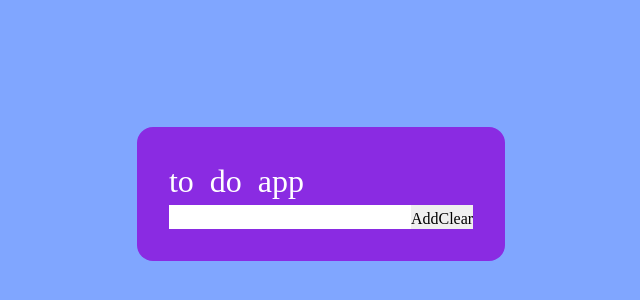
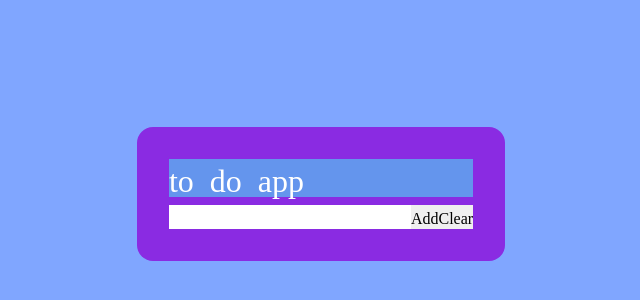
Before and after one commit to amirthenew/todoReact, a React (Create React App) app: page / in a window 1280 px wide. Shown: the part 206-506 px from the top of the page, without its empty margins (319-959 px from the left). Built offline with nearby package versions, Linux system fonts and the light colour scheme.

Commit message:
header styling

```diff
--- a/src/components/Header.jsx
+++ b/src/components/Header.jsx
@@ -1,8 +1,9 @@
 import React from 'react';
+import styles from '../components/Header.module.css'
 
 const Header = ()=>{
 
-return(<h2>
+return(<h2 className={styles.header}>
     to do app
     </h2>)
 
--- /dev/null
+++ b/src/components/Header.module.css
@@ -0,0 +1,3 @@
+.header {
+    background-color: cornflowerblue;
+}
--- a/src/components/Todos.module.css
+++ b/src/components/Todos.module.css
@@ -16,3 +16,6 @@
     border: none;
     outline: none;
 }
+li{
+    list-style-type: none;
+}
```
